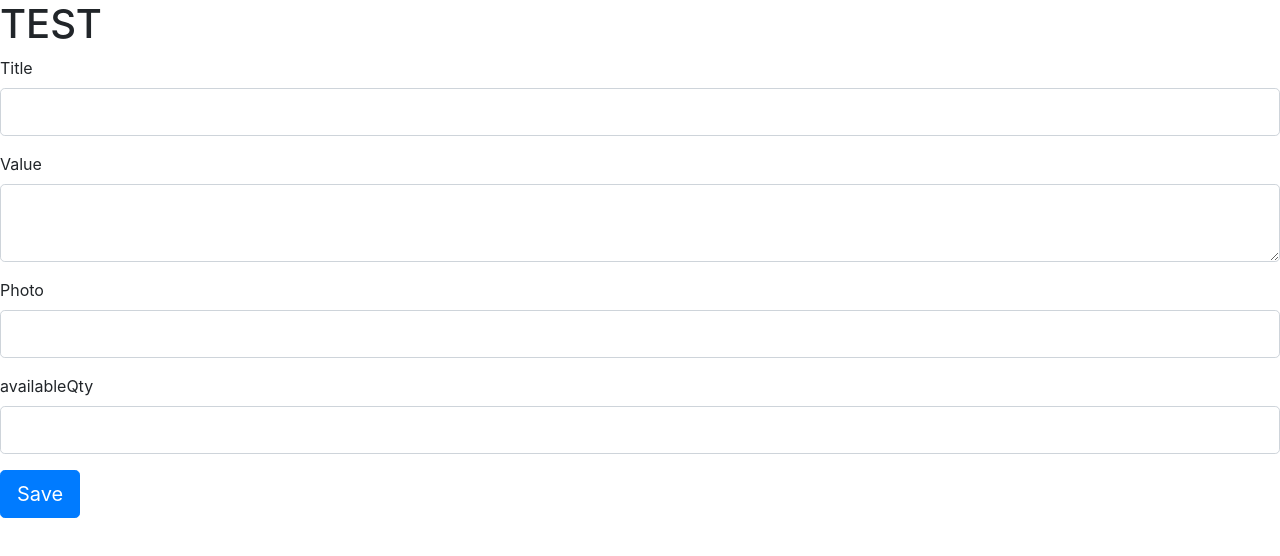
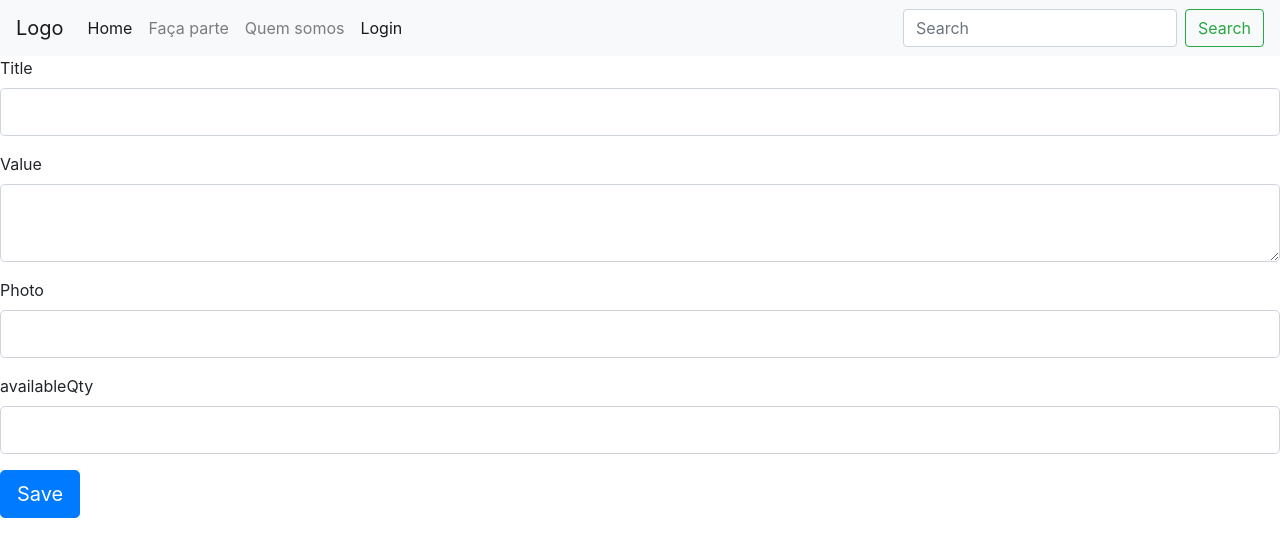
Before and after one commit to RobsonPeSantos/save-food-client, a React (Create React App) app: page /user/1/create in a window 1280 px wide. Shown: the top 556 px of the page. Built offline with nearby package versions, Linux system fonts and the light colour scheme.

Commit message:
navbar added

```diff
--- a/package.json
+++ b/package.json
@@ -12,7 +12,8 @@
     "react": "^16.13.1",
     "react-dom": "^16.13.1",
     "react-router-dom": "^5.2.0",
-    "react-scripts": "3.4.1"
+    "react-scripts": "3.4.1",
+    "reactstrap": "^8.5.1"
   },
   "scripts": {
     "start": "react-scripts start",
--- a/src/components/App.js
+++ b/src/components/App.js
@@ -2,6 +2,7 @@ import React, { useState, useEffect } from "react";
 import { BrowserRouter, Route, Switch } from "react-router-dom";
 import "../styles/App.css";
 import "../../node_modules/bootstrap/dist/css/bootstrap.min.css";
+import "../../node_modules/reactstrap/dist/reactstrap.min";
 
 import Signup from "./auth/Signup";
 import Login from "./auth/Login";
@@ -10,7 +11,8 @@ import Logout from "./auth/Logout";
 import AddOffer from "./Offer/AddOffer";
 import AllOffers from "./Offer/AllOffers";
 import OfferDetails from "./Offer/OfferDetails";
-
+import Navbar from "./navbar/Navbar";
+import aboutUs from "./blog/aboutUs";
 
 function App() {
   const [loggedInUser, setLoggedInUser] = useState({});
@@ -23,7 +25,7 @@ function App() {
   return (
     <BrowserRouter>
       <div>
-        <h1>TEST</h1>
+        <Navbar></Navbar>
         <Switch>
           <Route path="/offers" exact component={AllOffers} user={""} />
           <Route path="/offer/:id" component={OfferDetails} />
--- a/src/components/Offer/AllOffers.js
+++ b/src/components/Offer/AllOffers.js
@@ -2,6 +2,7 @@ import React, { useState, useEffect } from "react";
 import { useHistory, Link } from "react-router-dom";
 import offersApi from "../../apis/offers";
 import OfferDetails from "./OfferDetails";
+import Navbar from "../navbar/Navbar";
 
 const AllOffers = () => {
   const history = useHistory();
@@ -25,17 +26,15 @@ const AllOffers = () => {
     <div className="offersBody">
       {offers.map((offer) => (
         <div className="container">
-          <div className="img-container">{offer.photo}</div>
+          <div className="img-container">
+            <img className="photo" src={offer.photo} alt="foodPhoto"></img>
+          </div>
           <div className="content">
-            <h3>{offer.title}</h3>
-            <p>{offer.value}</p>
+            <h2>{offer.title}</h2>
+            <p>{`R$ ${offer.value}`}</p>
             <p>{offer.owner}</p>
-            <Link
-              type="button"
-              className="btn btn-sm btn-warning mr-2"
-              to={`offer/${offer._id}`}
-            >
-              Reserva
+            <Link type="button" className="button" to={`offer/${offer._id}`}>
+              RESERVAR
             </Link>
           </div>
         </div>
--- /dev/null
+++ b/src/components/blog/aboutUs.js
@@ -0,0 +1,11 @@
+import React from "react";
+
+const aboutUs = () => {
+  return (
+    <div>
+      <h1>Blog</h1>
+    </div>
+  );
+};
+
+export default aboutUs;
--- /dev/null
+++ b/src/components/blog/howWorks.js
@@ -0,0 +1,11 @@
+import React from "react";
+
+const howWorks = () => {
+  return (
+    <div>
+      <h1>Blog</h1>
+    </div>
+  );
+};
+
+export default howWorks;
--- a/src/components/navbar/Navbar.js
+++ b/src/components/navbar/Navbar.js
@@ -1,9 +1,63 @@
-import React from "react";
+import React, { useReducer } from "react";
+import AuthForm from "../auth/AuthForm";
+import aboutUs from "../../components/blog/aboutUs";
+import howWorks from "../../components/blog/howWorks";
 
 const Navbar = () => {
   return (
     <div>
-      <navbar></navbar>
+      <nav class="navbar navbar-expand-lg navbar-light bg-light">
+        <button
+          class="navbar-toggler"
+          type="button"
+          data-toggle="collapse"
+          data-target="#navbarTogglerDemo03"
+          aria-controls="navbarTogglerDemo03"
+          aria-expanded="false"
+          aria-label="Toggle navigation"
+        >
+          <span class="navbar-toggler-icon"></span>
+        </button>
+        <a class="navbar-brand" href="#">
+          Logo
+        </a>
+
+        <div class="collapse navbar-collapse" id="navbarTogglerDemo03">
+          <ul class="navbar-nav mr-auto mt-2 mt-lg-0">
+            <li class="nav-item active">
+              <a class="nav-link" href="#">
+                Home <span class="sr-only">(current)</span>
+              </a>
+            </li>
+            <li class="nav-item">
+              <a class="nav-link" href="#">
+                Faça parte
+              </a>
+            </li>
+            <li class="nav-item">
+              <a class="nav-link" href="#">
+                Quem somos
+              </a>
+            </li>
+            <li class="nav-item active">
+              <a class="nav-link" href="#">
+                Login
+              </a>
+            </li>
+          </ul>
+          <form class="form-inline my-2 my-lg-0">
+            <input
+              class="form-control mr-sm-2"
+              type="search"
+              placeholder="Search"
+              aria-label="Search"
+            />
+            <button class="btn btn-outline-success my-2 my-sm-0" type="submit">
+              Search
+            </button>
+          </form>
+        </div>
+      </nav>
     </div>
   );
 };
--- a/src/styles/App.css
+++ b/src/styles/App.css
@@ -70,7 +70,7 @@
   line-height: 20px;
 }
 
-.content > button {
+.button {
   display: block;
   outline: none;
   color: #fff;
@@ -84,6 +84,6 @@
   border: 1px solid rgba(0, 0, 0, 0.1);
 }
 
-.content > button:hover {
+button:hover {
   background: #276359;
 }
```
Also changed, not shown: 1 other file (tests, documents, lock files or other folders).
